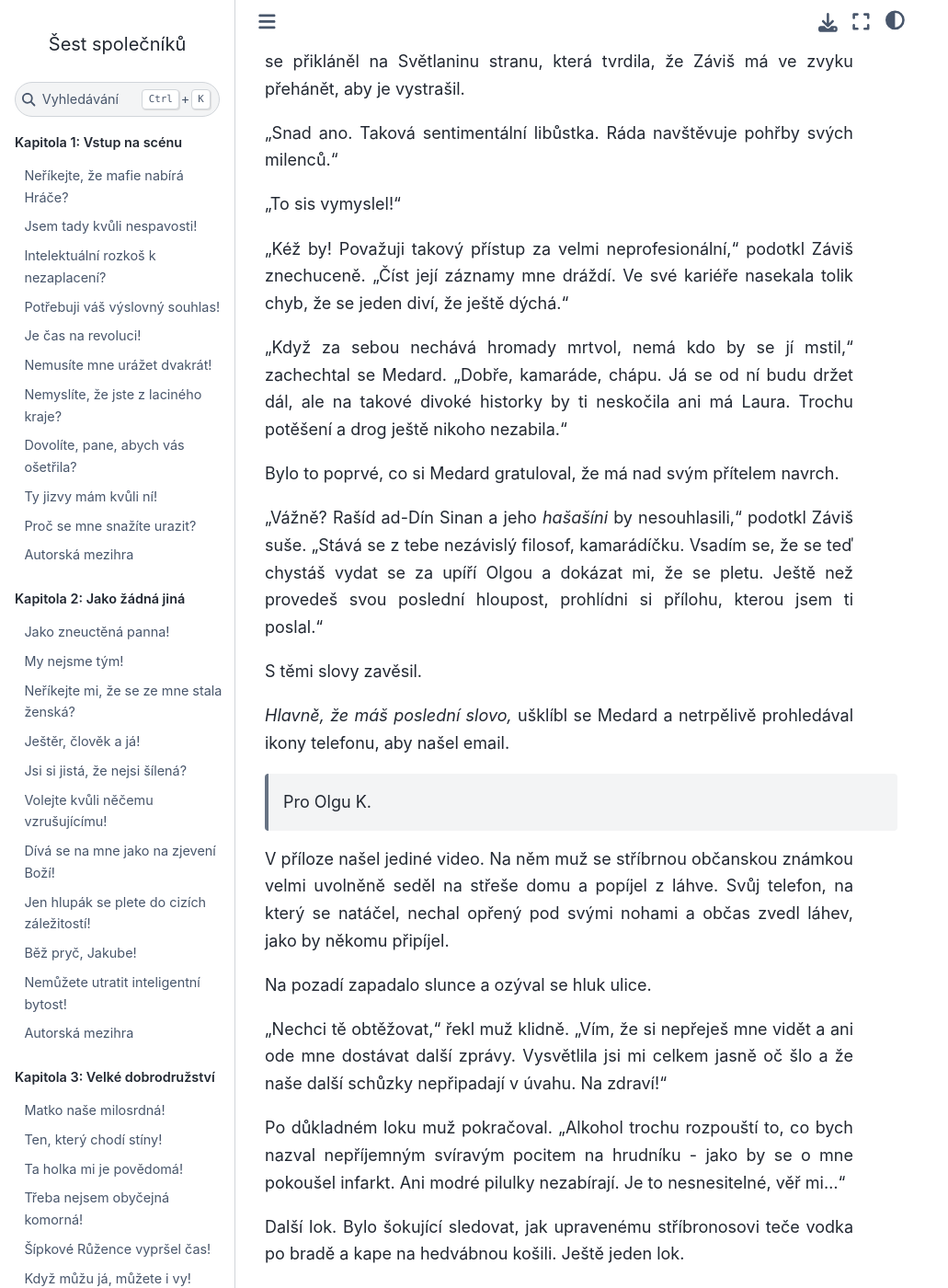
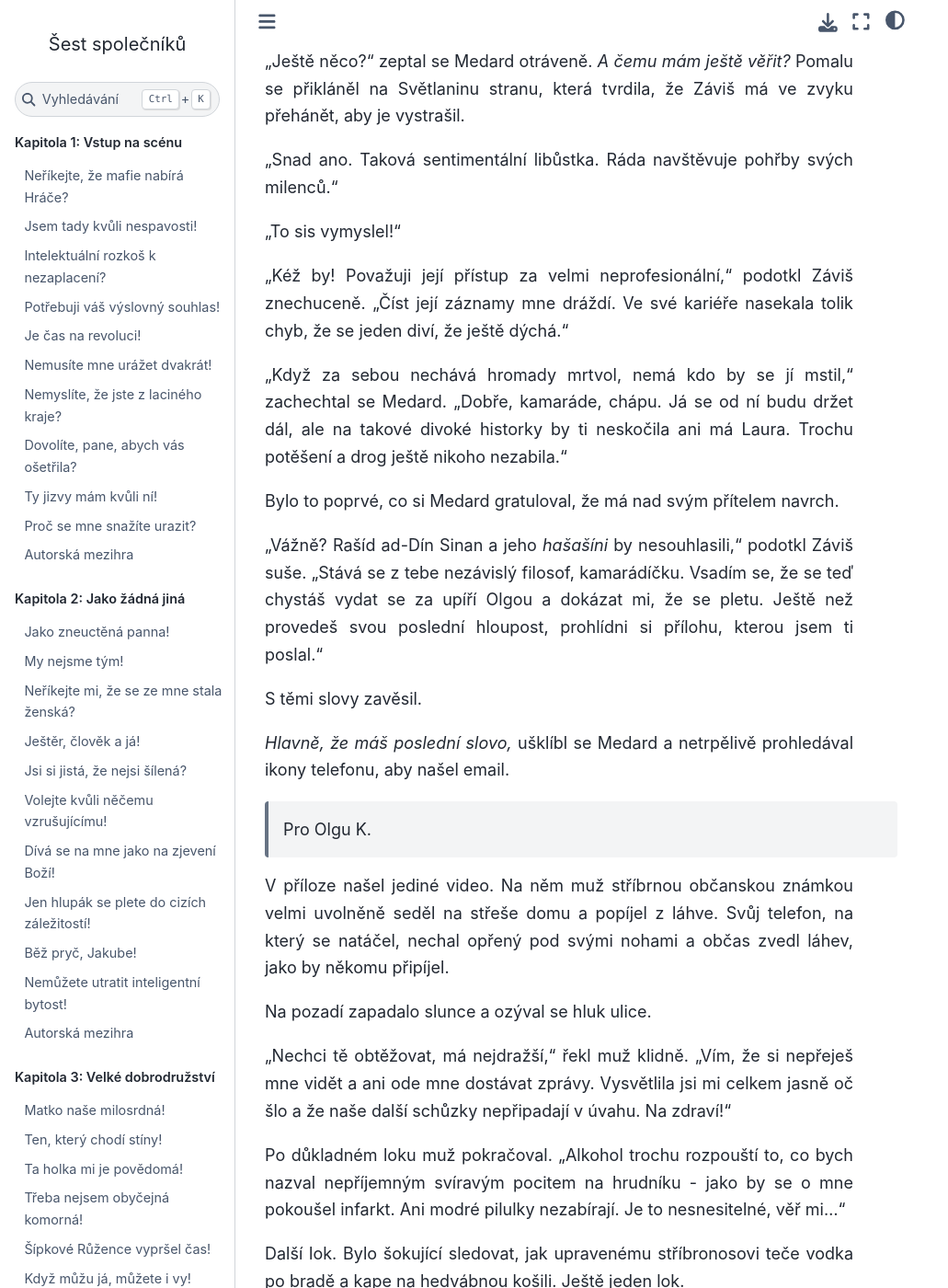
Before and after one commit to hanpari/sest-spolecniku, a Sphinx documentation site: the page built from source/sest_spolecniku/014/04.md, in a window 1280 px wide and 1400 px high, scrolled down 4396 px. Shown: the whole window at 92% size, without its empty margins (0-1031 px from the left). Built offline with Sphinx 7.4.7 and the Sphinx Book theme 1.1.4, drawn with Linux system fonts in a browser that asks for light colours; pages that are not in the unit, such as notebooks, are missing from menus; some of the changed text lies outside the part shown.

Commit message:
Update 04.md

```diff
--- a/source/sest_spolecniku/014/04.md
+++ b/source/sest_spolecniku/014/04.md
@@ -103,7 +103,7 @@ Baronka Sylvie mu velmi rozšířila obzory a při představě, že by měl tot
 
 "To sis vymyslel!"
 
-"Kéž by! Považuji takový přístup za velmi neprofesionální," podotkl Záviš znechuceně. "Číst její záznamy mne dráždí. Ve své kariéře nasekala tolik chyb, že se jeden diví, že ještě dýchá."
+"Kéž by! Považuji její přístup za velmi neprofesionální," podotkl Záviš znechuceně. "Číst její záznamy mne dráždí. Ve své kariéře nasekala tolik chyb, že se jeden diví, že ještě dýchá."
 
 "Když za sebou nechává hromady mrtvol, nemá kdo by se jí mstil," zachechtal se Medard. "Dobře, kamaráde, chápu. Já se od ní budu držet dál, ale na takové divoké historky by ti neskočila ani má Laura. Trochu potěšení a drog ještě nikoho nezabila."
 
@@ -117,11 +117,11 @@ S těmi slovy zavěsil.
 
 > Pro Olgu K.
 
-V příloze našel jediné video. Na něm muž se stříbrnou občanskou známkou velmi uvolněně seděl na střeše domu a popíjel z láhve. Svůj telefon, na který se natáčel, nechal opřený pod svými nohami a občas zvedl láhev, jako by někomu připíjel.
+V příloze našel jediné video. Na něm muž stříbrnou občanskou známkou velmi uvolněně seděl na střeše domu a popíjel z láhve. Svůj telefon, na který se natáčel, nechal opřený pod svými nohami a občas zvedl láhev, jako by někomu připíjel.
 
 Na pozadí zapadalo slunce a ozýval se hluk ulice.
 
-"Nechci tě obtěžovat," řekl muž klidně. "Vím, že si nepřeješ mne vidět a ani ode mne dostávat další zprávy. Vysvětlila jsi mi celkem jasně oč šlo a že naše další schůzky nepřipadají v úvahu.  Na zdraví!"
+"Nechci tě obtěžovat, má nejdražší," řekl muž klidně. "Vím, že si nepřeješ mne vidět a ani ode mne dostávat zprávy. Vysvětlila jsi mi celkem jasně oč šlo a že naše další schůzky nepřipadají v úvahu.  Na zdraví!"
 
 Po důkladném loku muž pokračoval. "Alkohol trochu rozpouští to, co bych nazval nepříjemným svíravým pocitem na hrudníku - jako by se o mne pokoušel infarkt. Ani modré pilulky nezabírají. Je to nesnesitelné, věř mi..."
 
@@ -149,4 +155,4 @@ Když ale zvedl oči, aby zkontroloval, zda Olga Kubaljaková stojí, kde ji nec
 
 "Vyhráls, blbče!"
 
-S pocitem příšerné ztráty se Medard otočil na nejbližší pouliční kameru a jako zastydlý puberťák ukázal Závišovi vztyčený prostředník. Pak se obrátil na podpatku, položil ruce na bradavky a rozvážným klusem se vydal mezi domy, do džungle voliér a štěbetajících ptáků. Zkoprnělou Olgu Kubaljaková nechal daleko za sebou.
+S pocitem příšerné ztráty Medard zamával na nejbližší pouliční kameru a jako zastydlý puberťák ukázal Závišovi vztyčený prostředník. Pak se obrátil na podpatku, položil ruce na bradavky a rozvážným klusem se vydal mezi domy, do džungle voliér a štěbetajících ptáků. Zkoprnělou Olgu Kubaljaková nechal daleko za sebou.
```
Also changed, not shown: other parts of source/sest_spolecniku/014/04.md (+7 -1 lines).
